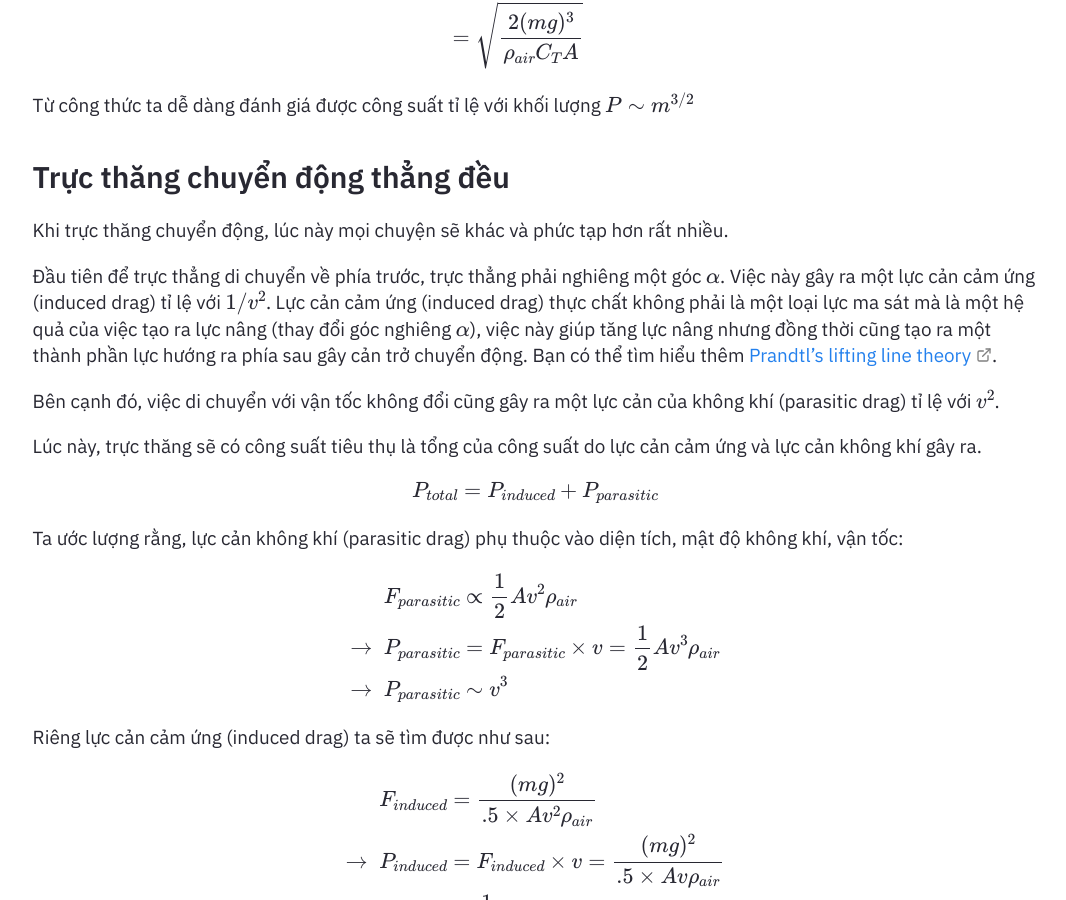
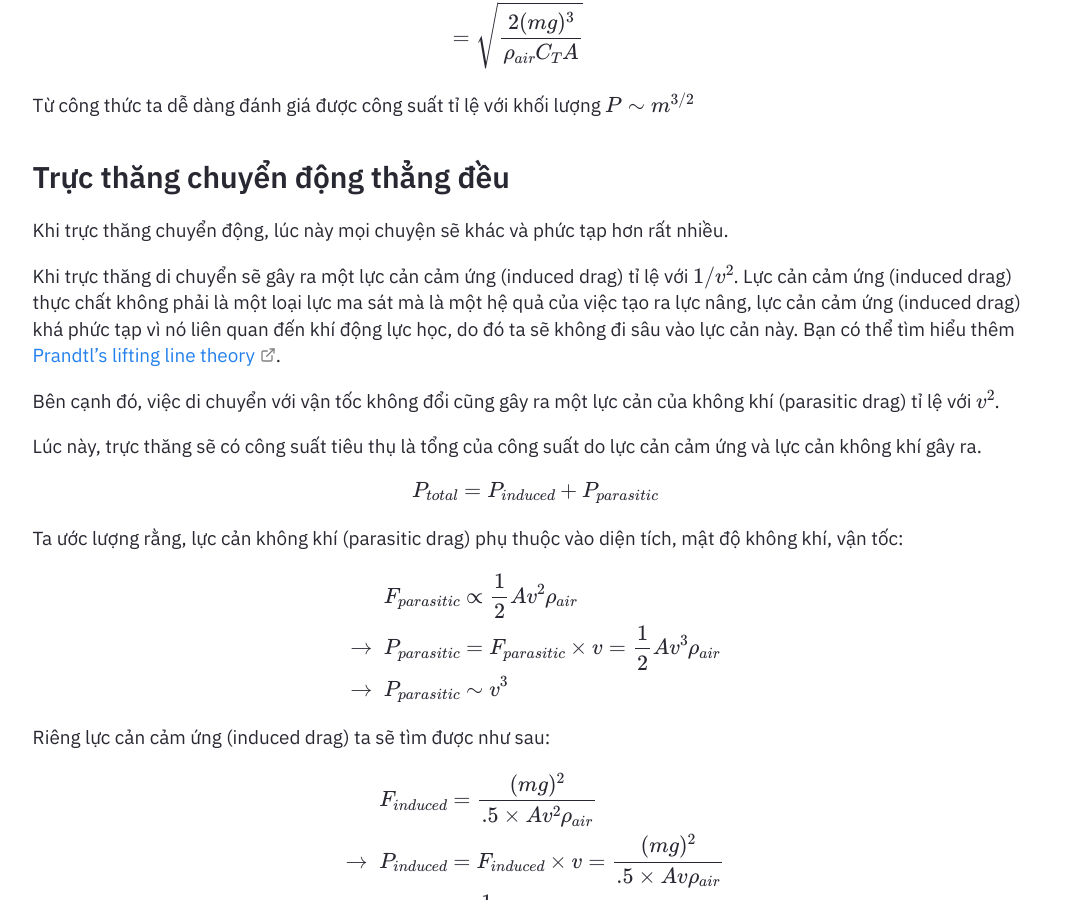
Before and after one commit to SilverTD/SilverTD.github.io, a Jekyll site: the page built from _posts/2024-1-23-Cong-Suat-Tieu-Thu-Cua-Truc-Thang.md, in a window 1280 px wide and 900 px high, scrolled down 3630 px. Shown: the whole window, without its empty margins (105-1171 px from the left). Built offline with Jekyll 4.4.1, drawn with Linux system fonts in a browser that asks for light colours; formulas are drawn with MathJax 3.

Commit message:
Update 2024-1-23-Cong-Suat-Tieu-Thu-Cua-Truc-Thang.md

```diff
--- a/_posts/2024-1-23-Cong-Suat-Tieu-Thu-Cua-Truc-Thang.md
+++ b/_posts/2024-1-23-Cong-Suat-Tieu-Thu-Cua-Truc-Thang.md
@@ -107,7 +107,7 @@ Từ công thức ta dễ dàng đánh giá được công suất tỉ lệ vớ
 
 Khi trực thăng chuyển động, lúc này mọi chuyện sẽ khác và phức tạp hơn rất nhiều.
 
-Đầu tiên để trực thẳng di chuyển về phía trước, trực thẳng phải nghiêng một góc $\alpha$. Việc này gây ra một lực cản cảm ứng (induced drag) tỉ lệ với $1/v^2$. Lực cản cảm ứng (induced drag) thực chất không phải là một loại lực ma sát mà là một hệ quả của việc tạo ra lực nâng (thay đổi góc nghiêng $\alpha$), việc này giúp tăng lực nâng nhưng đồng thời cũng tạo ra một thành phần lực hướng ra phía sau gây cản trở chuyển động. Bạn có thể tìm hiểu thêm [Prandtl’s lifting line theory](https://en.wikipedia.org/wiki/Lifting-line_theory "Prandtl’s lifting line theory").
+Khi trực thăng di chuyển sẽ gây ra một lực cản cảm ứng (induced drag) tỉ lệ với $1/v^2$. Lực cản cảm ứng (induced drag) thực chất không phải là một loại lực ma sát mà là một hệ quả của việc tạo ra lực nâng, lực cản cảm ứng (induced drag) khá phức tạp vì nó liên quan đến khí động lực học, do đó ta sẽ không đi sâu vào lực cản này. Bạn có thể tìm hiểu thêm [Prandtl’s lifting line theory](https://en.wikipedia.org/wiki/Lifting-line_theory "Prandtl’s lifting line theory").
 
 Bên cạnh đó, việc di chuyển với vận tốc không đổi cũng gây ra một lực cản của không khí (parasitic drag) tỉ lệ với $v^2$.
 
```
